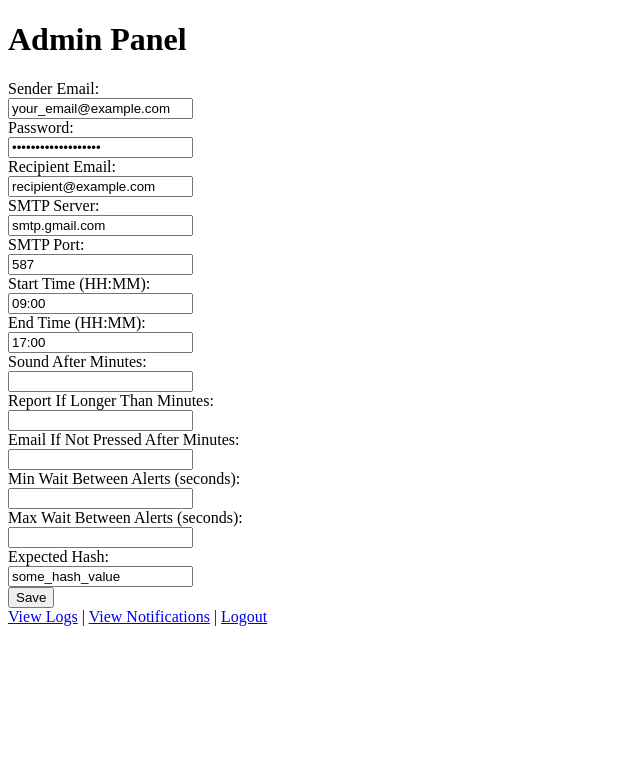
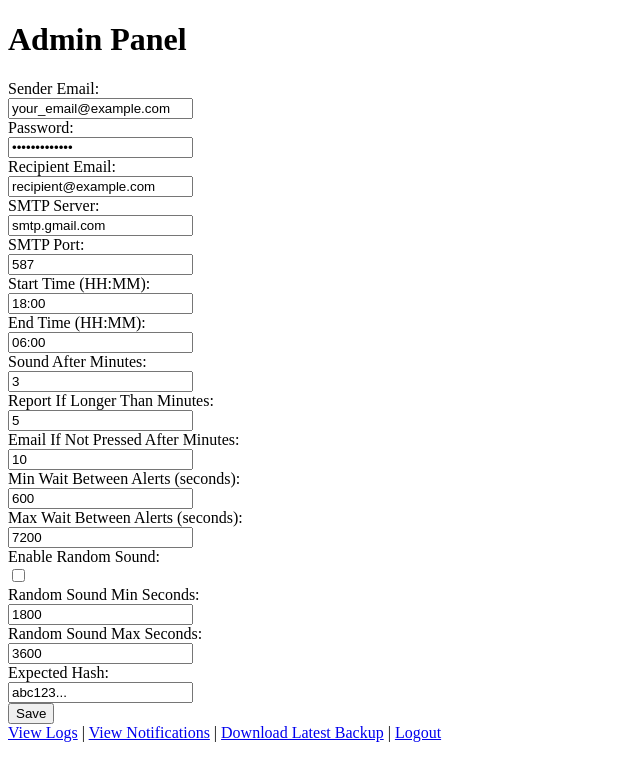
Before and after one commit to coff33ninja/Hoogland, a Flask app: page /admin in a window 1280 px wide. Shown: the top 781 px of the page, without its empty margins (0-640 px from the left). Run offline with Flask 3, Linux system fonts and the light colour scheme; the visitor is signed in with stand-in values (Sample User, id 1); data that the repository does not hold is empty.

Commit message:
`Added code validation, random sound feature, and backup functionality.`

```diff
--- a/app.py
+++ b/app.py
@@ -9,33 +9,42 @@ from tkinter import Toplevel, Button
 import smtplib
 from email.mime.text import MIMEText
 from playsound import playsound
+import sys
+import hashlib
 import logging
-from flask import Flask, render_template, request, redirect, url_for
+from flask import Flask, render_template, request, redirect, url_for, send_file
 from flask_login import LoginManager, UserMixin, login_user, login_required, logout_user
 
 # Set up logging
-logging.basicConfig(filename='app.log', level=logging.INFO, format='%(asctime)s - %(levelname)s - %(message)s')
+logging.basicConfig(
+    filename="app.log",
+    level=logging.INFO,
+    format="%(asctime)s - %(levelname)s - %(message)s",
+)
 
 # Flask app setup
 app = Flask(__name__)
-app.secret_key = 'your_secret_key'  # Change this to a secure random key in production
+app.secret_key = "your_secret_key"  # Change this to a secure random key in production
 
 # Flask-Login setup
 login_manager = LoginManager()
 login_manager.init_app(app)
 
-# Dummy user for authentication (replace with secure authentication in production)
+
 class User(UserMixin):
     pass
 
+
 user = User()
-user.id = 'admin'
+user.id = "admin"
+
 
 @login_manager.user_loader
 def load_user(user_id):
-    if user_id == 'admin':
+    if user_id == "admin":
         return user
     return None
+
 
 # Global list for web notifications
 notifications = []
@@ -44,54 +53,116 @@ notifications = []
 root = tk.Tk()
 root.withdraw()
 
+
 # Load configuration
 def load_config():
-    config_path = 'config.json'
+    config_path = "config.json"
     default_config = {
         "sender_email": "your_email@example.com",
         "password": "your_password",
         "recipient_email": "recipient@example.com",
-        "smtp_server": "smtp.example.com",
+        "smtp_server": "smtp.gmail.com",
         "smtp_port": 587,
-        "start_time": "18:00",
-        "end_time": "06:00",
+        "start_time": "18:00",  # 6 PM
+        "end_time": "06:00",  # 6 AM
         "sound_after_minutes": 3,
         "report_if_longer_than_minutes": 5,
         "email_if_not_pressed_after_minutes": 10,
         "min_wait_between_alerts_seconds": 600,
         "max_wait_between_alerts_seconds": 7200,
+        "random_sound_enabled": False,
+        "random_sound_min_seconds": 1800,  # 30 minutes
+        "random_sound_max_seconds": 3600,  # 1 hour
         "expected_hash": "abc123...",
-        "is_default": True
+        "is_default": True,
     }
     if not os.path.exists(config_path):
-        with open(config_path, 'w') as f:
+        with open(config_path, "w") as f:
             json.dump(default_config, f, indent=4)
-        logging.info("Default config generated. Please update config.json.")
+        logging.info("Default config generated.")
+        try:
+            send_email(
+                default_config,
+                "Config Missing",
+                "Default config generated. Update required.",
+            )
+        except:
+            logging.error("Email failed on default config generation.")
         return default_config
     try:
-        with open(config_path, 'r') as f:
+        with open(config_path, "r") as f:
             config = json.load(f)
+        required_keys = [
+            "sender_email",
+            "password",
+            "recipient_email",
+            "smtp_server",
+            "smtp_port",
+            "start_time",
+            "end_time",
+            "sound_after_minutes",
+            "report_if_longer_than_minutes",
+            "email_if_not_pressed_after_minutes",
+            "min_wait_between_alerts_seconds",
+            "max_wait_between_alerts_seconds",
+            "random_sound_enabled",
+            "random_sound_min_seconds",
+            "random_sound_max_seconds",
+            "expected_hash",
+            "is_default",
+        ]
+        missing_keys = [key for key in required_keys if key not in config]
+        if missing_keys:
+            logging.error(f"Missing keys in config: {missing_keys}")
+            send_email(config, "Config Error", f"Missing keys: {missing_keys}")
+            return default_config
         if config.get("is_default", False):
-            logging.warning("Config is default. Please update config.json.")
+            logging.warning("Config is default.")
+            send_email(
+                config, "Default Config Detected", "Running with default config."
+            )
         return config
     except json.JSONDecodeError:
-        logging.error("Invalid JSON in config file. Using default config.")
+        logging.error("Invalid JSON in config file.")
+        send_email(default_config, "Config Error", "Invalid JSON detected.")
         return default_config
+
 
 # Send email function
 def send_email(config, subject, message):
     try:
         msg = MIMEText(message)
-        msg['Subject'] = subject
-        msg['From'] = config['sender_email']
-        msg['To'] = config['recipient_email']
-        with smtplib.SMTP(config['smtp_server'], config['smtp_port']) as server:
+        msg["Subject"] = subject
+        msg["From"] = config["sender_email"]
+        msg["To"] = config["recipient_email"]
+        with smtplib.SMTP(config["smtp_server"], config["smtp_port"]) as server:
             server.starttls()
-            server.login(config['sender_email'], config['password'])
-            server.sendmail(config['sender_email'], config['recipient_email'], msg.as_string())
+            server.login(config["sender_email"], config["password"])
+            server.sendmail(
+                config["sender_email"], config["recipient_email"], msg.as_string()
+            )
         logging.info(f"Email sent: {subject}")
+        notifications.append(f"{time.strftime('%H:%M:%S')} - {subject}: {message}")
     except Exception as e:
         logging.error(f"Failed to send email: {str(e)}")
+        notifications.append(f"{time.strftime('%H:%M:%S')} - Email Failed: {str(e)}")
+
+
+# Code validation
+def calculate_executable_hash():
+    if getattr(sys, "frozen", False):
+        exe_path = sys.executable
+        try:
+            with open(exe_path, "rb") as f:
+                return hashlib.sha256(f.read()).hexdigest()
+        except Exception as e:
+            logging.error(f"Hash calculation failed: {str(e)}")
+            send_email(
+                load_config(), "Hash Error", f"Failed to calculate hash: {str(e)}"
+            )
+            return None
+    return None
+
 
 # Desktop alert function
 def create_alert_window(config):
@@ -103,22 +174,27 @@ def create_alert_window(config):
 
     def play_sound():
         if alert_window.winfo_exists() and not pressed.get():
-            playsound('alert_sound.mp3')
+            try:
+                playsound("alert_sound.mp3")
+            except Exception as e:
+                logging.error(f"Sound playback failed: {str(e)}")
+                send_email(config, "Sound Error", f"Failed to play sound: {str(e)}")
 
     def send_email_not_pressed():
         if alert_window.winfo_exists() and not pressed.get():
             elapsed = (time.time() - start_time) / 60
             message = f"The alert was not acknowledged after {elapsed:.2f} minutes."
             send_email(config, "Alert Not Acknowledged", message)
-            notifications.append(f"{time.strftime('%H:%M:%S')} - {message}")
 
     def on_button_press():
         pressed.set(True)
         elapsed = time.time() - start_time
-        if elapsed > config['report_if_longer_than_minutes'] * 60:
+        if elapsed > config["report_if_longer_than_minutes"] * 60:
             message = f"The alert was acknowledged after {elapsed / 60:.2f} minutes."
             send_email(config, "Alert Acknowledged Late", message)
-            notifications.append(f"{time.strftime('%H:%M:%S')} - {message}")
+        else:
+            message = f"Alert acknowledged in {elapsed / 60:.2f} minutes."
+            send_email(config, "Alert Acknowledged", message)
         alert_window.destroy()
 
     def on_close():
@@ -126,41 +202,96 @@ def create_alert_window(config):
             elapsed = (time.time() - start_time) / 60
             message = f"The alert window was closed without acknowledging after {elapsed:.2f} minutes."
             send_email(config, "Alert Window Closed Without Acknowledging", message)
-            notifications.append(f"{time.strftime('%H:%M:%S')} - {message}")
         alert_window.destroy()
 
-    root.after(int(config['sound_after_minutes'] * 60 * 1000), play_sound)
-    root.after(int(config['email_if_not_pressed_after_minutes'] * 60 * 1000), send_email_not_pressed)
+    root.after(int(config["sound_after_minutes"] * 60 * 1000), play_sound)
+    root.after(
+        int(config["email_if_not_pressed_after_minutes"] * 60 * 1000),
+        send_email_not_pressed,
+    )
     button = Button(alert_window, text="I accept", command=on_button_press)
     button.pack(pady=20)
     alert_window.protocol("WM_DELETE_WINDOW", on_close)
     return alert_window
 
+
+# Random sound function
+def random_sound_thread(config):
+    while True:
+        now = datetime.datetime.now()
+        start_time = datetime.datetime.strptime(config["start_time"], "%H:%M").time()
+        end_time = datetime.datetime.strptime(config["end_time"], "%H:%M").time()
+
+        if start_time > end_time:
+            in_schedule = now.time() >= start_time or now.time() < end_time
+        else:
+            in_schedule = start_time <= now.time() < end_time
+
+        if in_schedule and config["random_sound_enabled"]:
+            wait_time = random.randint(
+                config["random_sound_min_seconds"], config["random_sound_max_seconds"]
+            )
+            time.sleep(wait_time)
+            try:
+                playsound("alert_sound.mp3")
+                send_email(
+                    config,
+                    "Random Sound Triggered",
+                    f"Sound played at {time.strftime('%H:%M:%S')}",
+                )
+            except Exception as e:
+                logging.error(f"Random sound failed: {str(e)}")
+                send_email(
+                    config,
+                    "Random Sound Error",
+                    f"Failed to play random sound: {str(e)}",
+                )
+        else:
+            time.sleep(60)  # Check every minute if not in schedule
+
+
 # Main logic
 def main_logic():
+    config = load_config()
+    current_hash = calculate_executable_hash()
+    if current_hash and current_hash != config["expected_hash"]:
+        send_email(
+            config,
+            "Integrity Check Failed",
+            f"Hash mismatch: expected {config['expected_hash']}, got {current_hash}",
+        )
+
     while True:
         config = load_config()
         now = datetime.datetime.now()
-        start_time = datetime.datetime.strptime(config['start_time'], "%H:%M").time()
-        end_time = datetime.datetime.strptime(config['end_time'], "%H:%M").time()
+        start_time = datetime.datetime.strptime(config["start_time"], "%H:%M").time()
+        end_time = datetime.datetime.strptime(config["end_time"], "%H:%M").time()
 
-        # Adjust for overnight schedules
         if start_time > end_time:
             if now.time() < end_time:
-                start_dt = now.replace(hour=start_time.hour, minute=start_time.minute, second=0) - datetime.timedelta(days=1)
+                start_dt = now.replace(
+                    hour=start_time.hour, minute=start_time.minute, second=0
+                ) - datetime.timedelta(days=1)
             else:
-                start_dt = now.replace(hour=start_time.hour, minute=start_time.minute, second=0)
+                start_dt = now.replace(
+                    hour=start_time.hour, minute=start_time.minute, second=0
+                )
             end_dt = start_dt + datetime.timedelta(days=1)
             end_dt = end_dt.replace(hour=end_time.hour, minute=end_time.minute)
         else:
-            start_dt = now.replace(hour=start_time.hour, minute=start_time.minute, second=0)
+            start_dt = now.replace(
+                hour=start_time.hour, minute=start_time.minute, second=0
+            )
             end_dt = start_dt.replace(hour=end_time.hour, minute=end_time.minute)
 
         if now < start_dt:
             time.sleep((start_dt - now).total_seconds())
 
         while datetime.datetime.now() < end_dt:
-            wait_time = random.randint(config['min_wait_between_alerts_seconds'], config['max_wait_between_alerts_seconds'])
+            wait_time = random.randint(
+                config["min_wait_between_alerts_seconds"],
+                config["max_wait_between_alerts_seconds"],
+            )
             next_alert = datetime.datetime.now() + datetime.timedelta(seconds=wait_time)
             if next_alert > end_dt:
                 wait_time = (end_dt - datetime.datetime.now()).total_seconds()
@@ -171,67 +302,121 @@ def main_logic():
             root.wait_window(alert_window)
             logging.info(f"Alert triggered at {time.strftime('%H:%M:%S')}")
 
-        time.sleep(60)  # Wait before checking the next cycle
+        time.sleep(60)
+
 
 # Flask routes
-@app.route('/login', methods=['GET', 'POST'])
+@app.route("/login", methods=["GET", "POST"])
 def login():
-    if request.method == 'POST':
-        if request.form['username'] == 'admin' and request.form['password'] == 'password':
+    if request.method == "POST":
+        if (
+            request.form["username"] == "admin"
+            and request.form["password"] == "password"
+        ):
             login_user(user)
-            return redirect(url_for('admin'))
-        return 'Invalid credentials'
-    return render_template('login.html')
+            return redirect(url_for("admin"))
+        return "Invalid credentials"
+    return render_template("login.html")
 
-@app.route('/logout')
+
+@app.route("/logout")
 @login_required
 def logout():
     logout_user()
-    return redirect(url_for('login'))
+    return redirect(url_for("login"))
 
-@app.route('/logs')
+
+@app.route("/logs")
 @login_required
 def logs():
-    with open('app.log', 'r') as f:
-        logs = f.readlines()
-    return render_template('logs.html', logs=logs)
+    try:
+        with open("app.log", "r") as f:
+            logs = f.readlines()
+    except FileNotFoundError:
+        logs = ["Log file not found."]
+    return render_template("logs.html", logs=logs)
 
-@app.route('/admin', methods=['GET', 'POST'])
+
+@app.route("/admin", methods=["GET", "POST"])
 @login_required
 def admin():
     config = load_config()
-    if request.method == 'POST':
-        config = {
-            "sender_email": request.form['sender_email'],
-            "password": request.form['password'],
-            "recipient_email": request.form['recipient_email'],
-            "smtp_server": request.form['smtp_server'],
-            "smtp_port": int(request.form['smtp_port']),
-            "start_time": request.form['start_time'],
-            "end_time": request.form['end_time'],
-            "sound_after_minutes": int(request.form['sound_after_minutes']),
-            "report_if_longer_than_minutes": int(request.form['report_if_longer_than_minutes']),
-            "email_if_not_pressed_after_minutes": int(request.form['email_if_not_pressed_after_minutes']),
-            "min_wait_between_alerts_seconds": int(request.form['min_wait_between_alerts_seconds']),
-            "max_wait_between_alerts_seconds": int(request.form['max_wait_between_alerts_seconds']),
-            "expected_hash": request.form['expected_hash'],
-            "is_default": False
-        }
-        with open('config.json', 'w') as f:
-            json.dump(config, f, indent=4)
-        logging.info("Configuration updated via admin backend.")
-    return render_template('admin.html', config=config)
+    if request.method == "POST":
+        try:
+            config = {
+                "sender_email": request.form["sender_email"],
+                "password": request.form["password"],
+                "recipient_email": request.form["recipient_email"],
+                "smtp_server": request.form["smtp_server"],
+                "smtp_port": int(request.form["smtp_port"]),
+                "start_time": request.form["start_time"],
+                "end_time": request.form["end_time"],
+                "sound_after_minutes": int(request.form["sound_after_minutes"]),
+                "report_if_longer_than_minutes": int(
+                    request.form["report_if_longer_than_minutes"]
+                ),
+                "email_if_not_pressed_after_minutes": int(
+                    request.form["email_if_not_pressed_after_minutes"]
+                ),
+                "min_wait_between_alerts_seconds": int(
+                    request.form["min_wait_between_alerts_seconds"]
+                ),
+                "max_wait_between_alerts_seconds": int(
+                    request.form["max_wait_between_alerts_seconds"]
+                ),
+                "random_sound_enabled": request.form["random_sound_enabled"] == "on",
+                "random_sound_min_seconds": int(
+                    request.form["random_sound_min_seconds"]
+                ),
+                "random_sound_max_seconds": int(
+                    request.form["random_sound_max_seconds"]
+                ),
+                "expected_hash": request.form["expected_hash"],
+                "is_default": False,
+            }
+            with open("config.json", "w") as f:
+                json.dump(config, f, indent=4)
+            # Create backup
+            backup_path = f"config_backup_{time.strftime('%Y%m%d_%H%M%S')}.json"
+            with open(backup_path, "w") as f:
+                json.dump(config, f, indent=4)
+            logging.info("Configuration updated and backed up.")
+            send_email(config, "Config Updated", "Configuration updated via web UI.")
+        except Exception as e:
+            logging.error(f"Config update failed: {str(e)}")
+            send_email(
+                config, "Config Update Error", f"Failed to update config: {str(e)}"
+            )
+    return render_template("admin.html", config=config)
 
-@app.route('/notifications')
+
+@app.route("/notifications")
 @login_required
 def get_notifications():
-    return render_template('notifications.html', notifications=notifications)
+    return render_template("notifications.html", notifications=notifications)
 
-# Start main logic in a thread
+
+@app.route("/download_backup")
+@login_required
+def download_backup():
+    backups = [
+        f
+        for f in os.listdir()
+        if f.startswith("config_backup_") and f.endswith(".json")
+    ]
+    if backups:
+        latest_backup = max(backups, key=os.path.getctime)
+        return send_file(latest_backup, as_attachment=True)
+    return "No backups available.", 404
+
+
+# Start threads
 main_thread = threading.Thread(target=main_logic)
 main_thread.start()
+sound_thread = threading.Thread(target=random_sound_thread, args=(load_config(),))
+sound_thread.start()
 
 # Run Flask app
-if __name__ == '__main__':
+if __name__ == "__main__":
     app.run(debug=True, use_reloader=False)
-    root.mainloop()  # Ensure Tkinter event loop runs
+    root.mainloop()
--- a/templates/admin.html
+++ b/templates/admin.html
@@ -31,12 +31,19 @@
         <input type="number" name="min_wait_between_alerts_seconds" value="{{ config.min_wait_between_alerts_seconds }}" required><br>
         <label>Max Wait Between Alerts (seconds):</label><br>
         <input type="number" name="max_wait_between_alerts_seconds" value="{{ config.max_wait_between_alerts_seconds }}" required><br>
+        <label>Enable Random Sound:</label><br>
+        <input type="checkbox" name="random_sound_enabled" {% if config.random_sound_enabled %}checked{% endif %}><br>
+        <label>Random Sound Min Seconds:</label><br>
+        <input type="number" name="random_sound_min_seconds" value="{{ config.random_sound_min_seconds }}" required><br>
+        <label>Random Sound Max Seconds:</label><br>
+        <input type="number" name="random_sound_max_seconds" value="{{ config.random_sound_max_seconds }}" required><br>
         <label>Expected Hash:</label><br>
         <input type="text" name="expected_hash" value="{{ config.expected_hash }}" required><br>
         <button type="submit">Save</button>
     </form>
     <a href="{{ url_for('logs') }}">View Logs</a> |
-    <a href="{{ url_for('get_notifications') }}">View Notifications</a> |
+    <a href="{{ url_for('notifications') }}">View Notifications</a> |
+    <a href="{{ url_for('download_backup') }}">Download Latest Backup</a> |
     <a href="{{ url_for('logout') }}">Logout</a>
 </body>
 </html>
```
